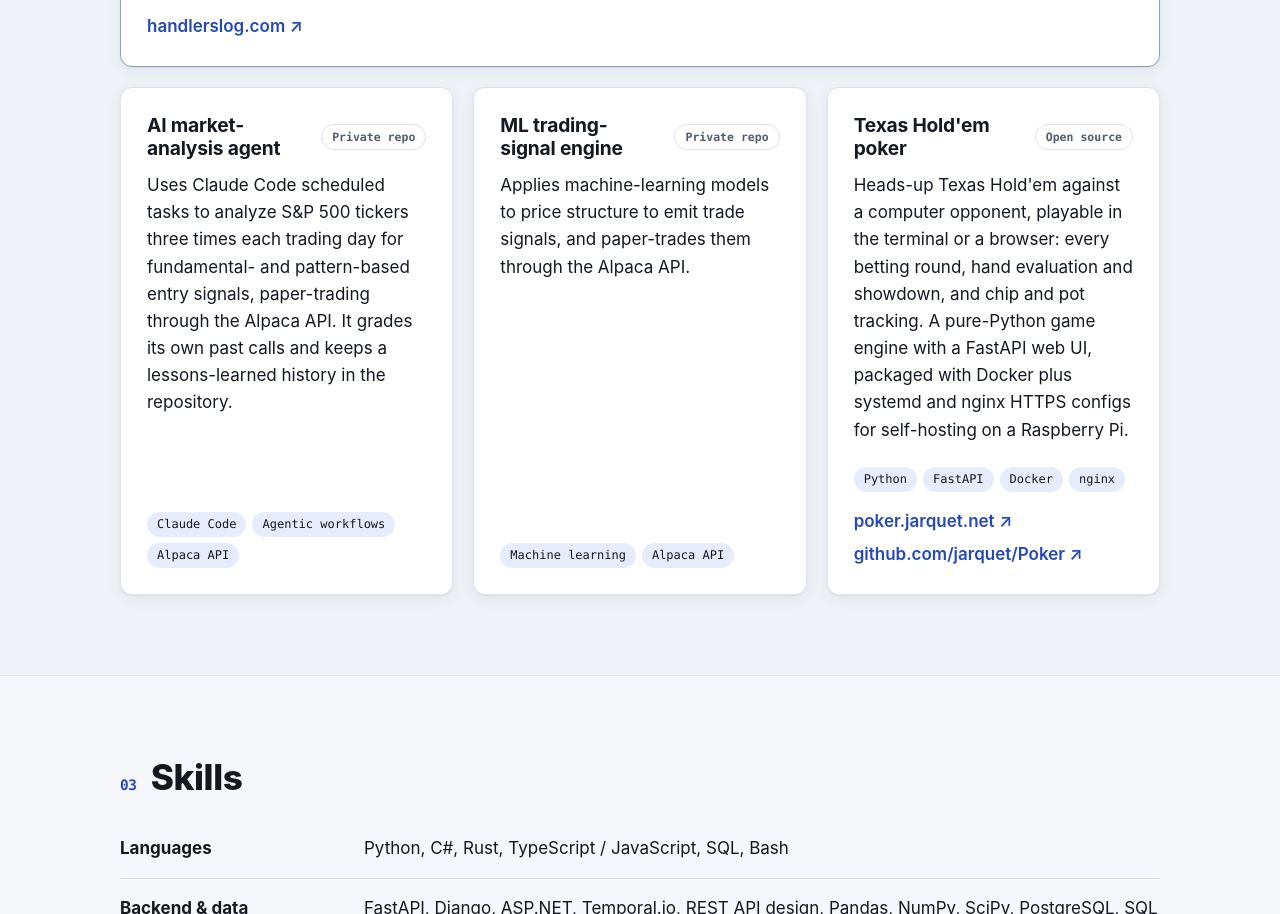
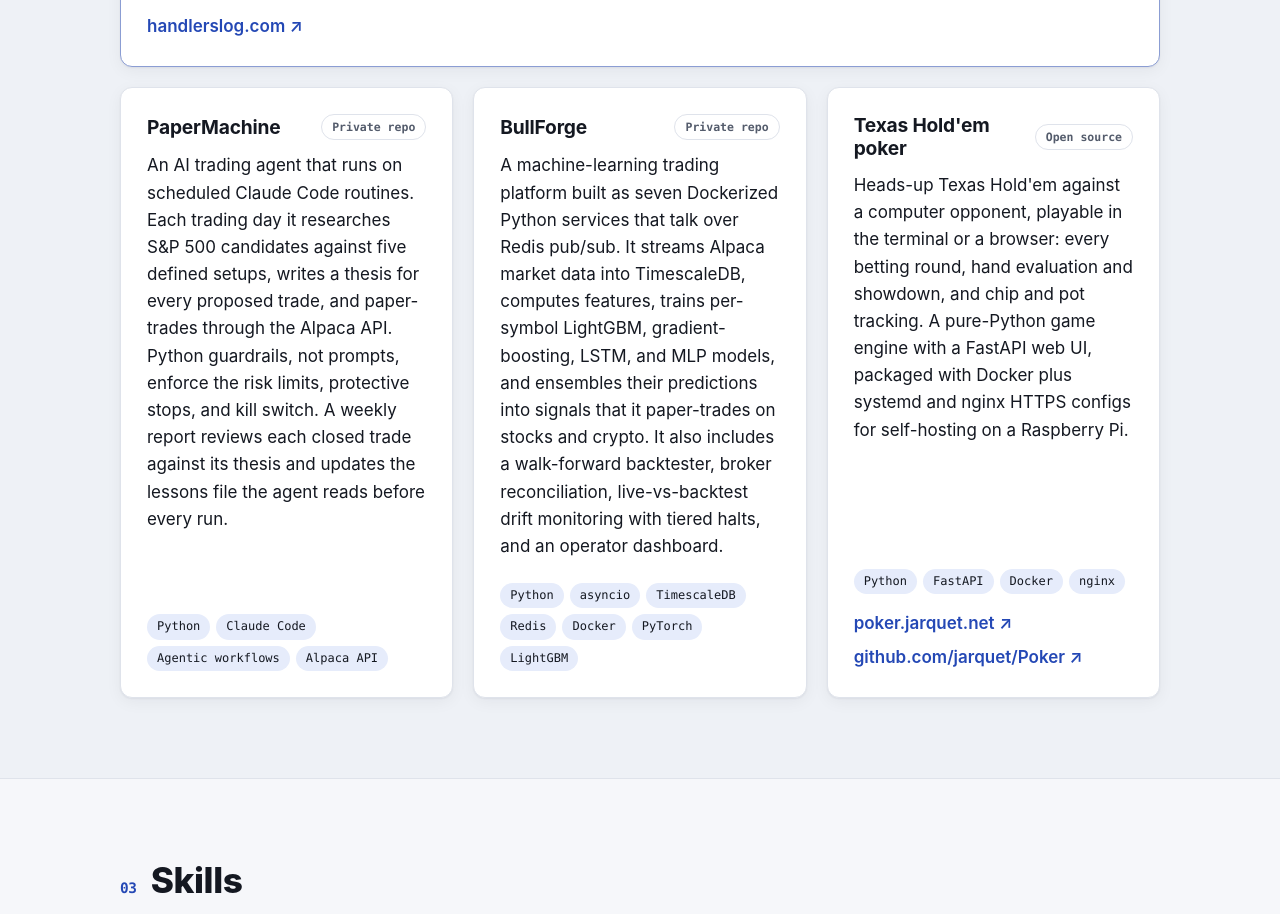
Before and after one commit to jarquet/jarquet.net, a plain HTML site: page public/index.html in a window 1280 px wide. Shown: the part 3874-4788 px from the top of the page. Drawn offline with Linux system fonts and the light colour scheme.

Commit message:
Describe PaperMachine and BullForge from their repos
PaperMachine now runs one daily cycle (was three), and the BullForge
card now reflects its service architecture, data stores, and models.

Co-Authored-By: Claude Opus 5.5 <noreply@anthropic.com>

```diff
--- a/public/index.html
+++ b/public/index.html
@@ -218,20 +218,20 @@
 
           <article class="card">
             <div class="card-head">
-              <h3>AI market-analysis agent</h3>
+              <h3>PaperMachine</h3>
               <span class="pill">Private repo</span>
             </div>
-            <p>Uses Claude Code scheduled tasks to analyze S&amp;P 500 tickers three times each trading day for fundamental- and pattern-based entry signals, paper-trading through the Alpaca API. It grades its own past calls and keeps a lessons-learned history in the repository.</p>
-            <p class="tags"><span>Claude Code</span><span>Agentic workflows</span><span>Alpaca API</span></p>
+            <p>An AI trading agent that runs on scheduled Claude Code routines. Each trading day it researches S&amp;P 500 candidates against five defined setups, writes a thesis for every proposed trade, and paper-trades through the Alpaca API. Python guardrails, not prompts, enforce the risk limits, protective stops, and kill switch. A weekly report reviews each closed trade against its thesis and updates the lessons file the agent reads before every run.</p>
+            <p class="tags"><span>Python</span><span>Claude Code</span><span>Agentic workflows</span><span>Alpaca API</span></p>
           </article>
 
           <article class="card">
             <div class="card-head">
-              <h3>ML trading-signal engine</h3>
+              <h3>BullForge</h3>
               <span class="pill">Private repo</span>
             </div>
-            <p>Applies machine-learning models to price structure to emit trade signals, and paper-trades them through the Alpaca API.</p>
-            <p class="tags"><span>Machine learning</span><span>Alpaca API</span></p>
+            <p>A machine-learning trading platform built as seven Dockerized Python services that talk over Redis pub/sub. It streams Alpaca market data into TimescaleDB, computes features, trains per-symbol LightGBM, gradient-boosting, LSTM, and MLP models, and ensembles their predictions into signals that it paper-trades on stocks and crypto. It also includes a walk-forward backtester, broker reconciliation, live-vs-backtest drift monitoring with tiered halts, and an operator dashboard.</p>
+            <p class="tags"><span>Python</span><span>asyncio</span><span>TimescaleDB</span><span>Redis</span><span>Docker</span><span>PyTorch</span><span>LightGBM</span></p>
           </article>
 
           <article class="card">
```
